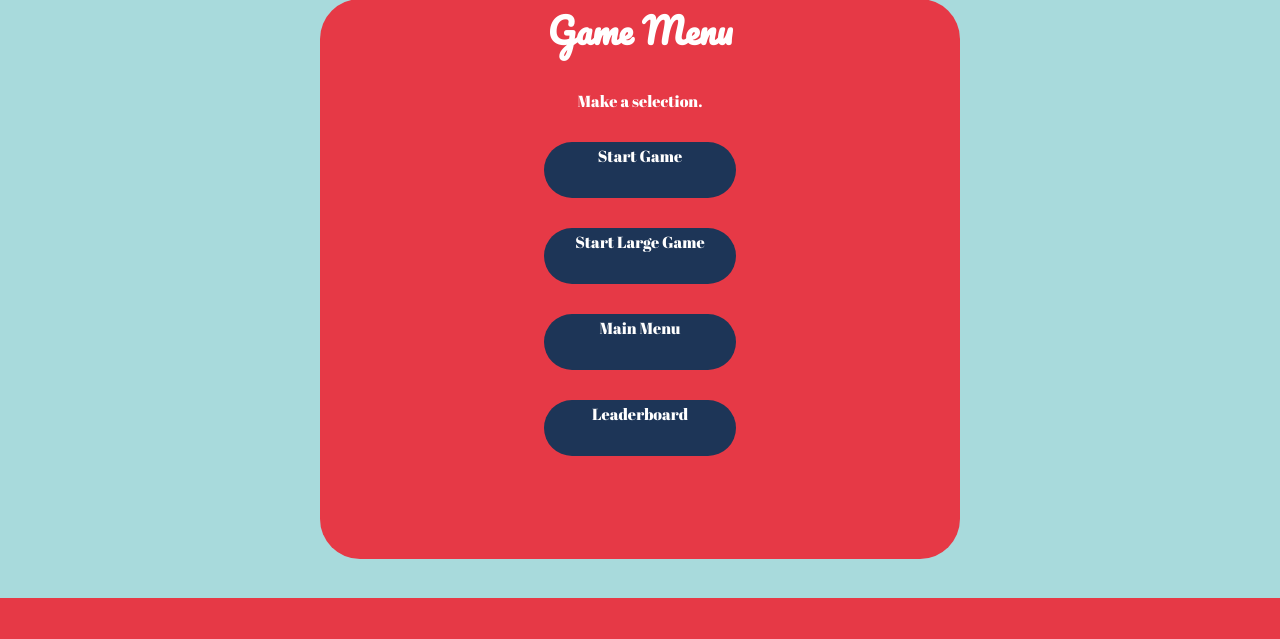
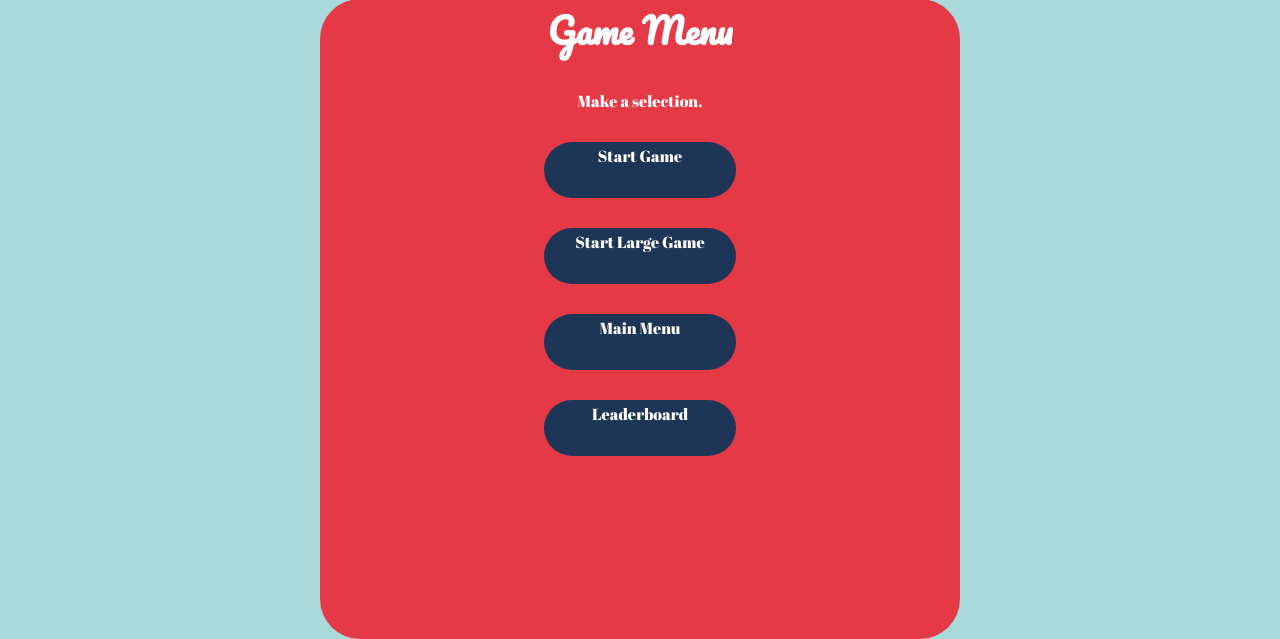
Before and after one commit to jwheeler0424/connect-four, a PHP site: page /game.html in a window 1280 px wide. Shown: the part 202-841 px from the top of the page. Before the commit the page ends 800 px from the top, so only its background shows below. Run offline with PHP 8.4, Linux system fonts and the light colour scheme; data that the repository does not hold is empty.

Commit message:
Update main.css

```diff
--- a/css/main.css
+++ b/css/main.css
@@ -122,9 +122,10 @@ li a:hover {
     max-width: 50%;
     margin: auto;
     text-align: center;
-    height: 70%;
+    height: 80%;
     background-color: #e63946;
     border-radius: 40px;
+
 }
 
 #menu {
```
